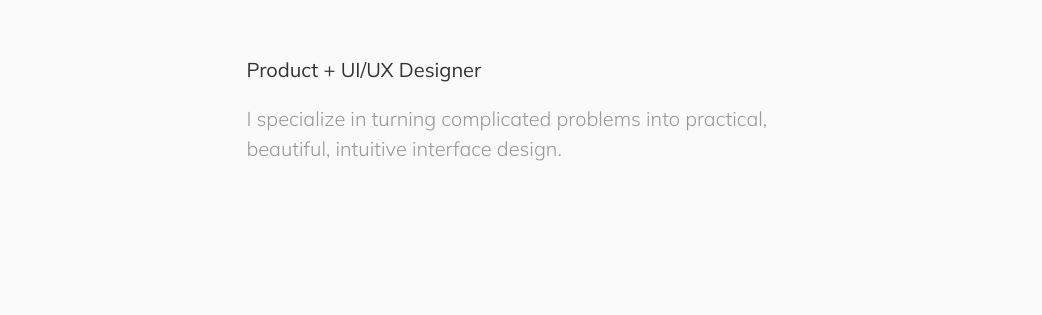
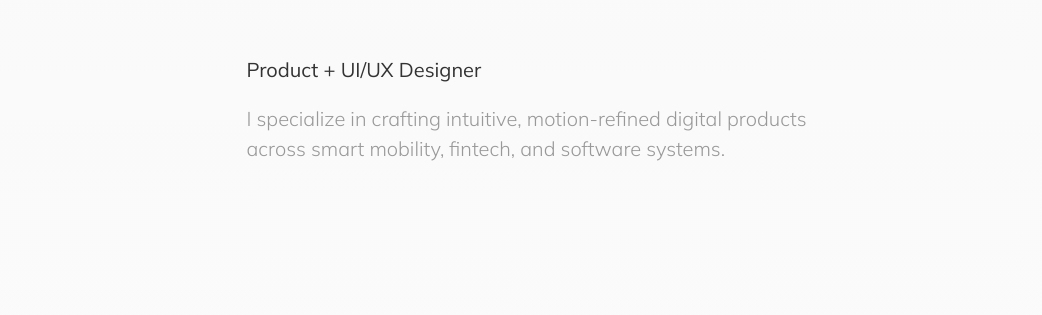
Before and after one commit to dctv55827-ctrl/sean-design, a plain HTML site: page en/index.html in a window 1280 px wide. Shown: the part 397-712 px from the top of the page, 0-1042 px from the left. Drawn offline with Linux system fonts and the light colour scheme.

Commit message:
Add files via upload

```diff
--- a/en/index.html
+++ b/en/index.html
@@ -84,7 +84,7 @@
             </div>
             -->
             <div class="content-txt bottomIn-object">
-                <div class="bottomIn-content">I specialize in turning complicated problems into practical, beautiful, intuitive interface design.</div>
+                <div class="bottomIn-content">I specialize in crafting intuitive, motion-refined digital products across smart mobility, fintech, and software systems.</div>
             </div>
         </div>
         <img class="huge-logo" src="../images/logo.svg" alt="">
```
